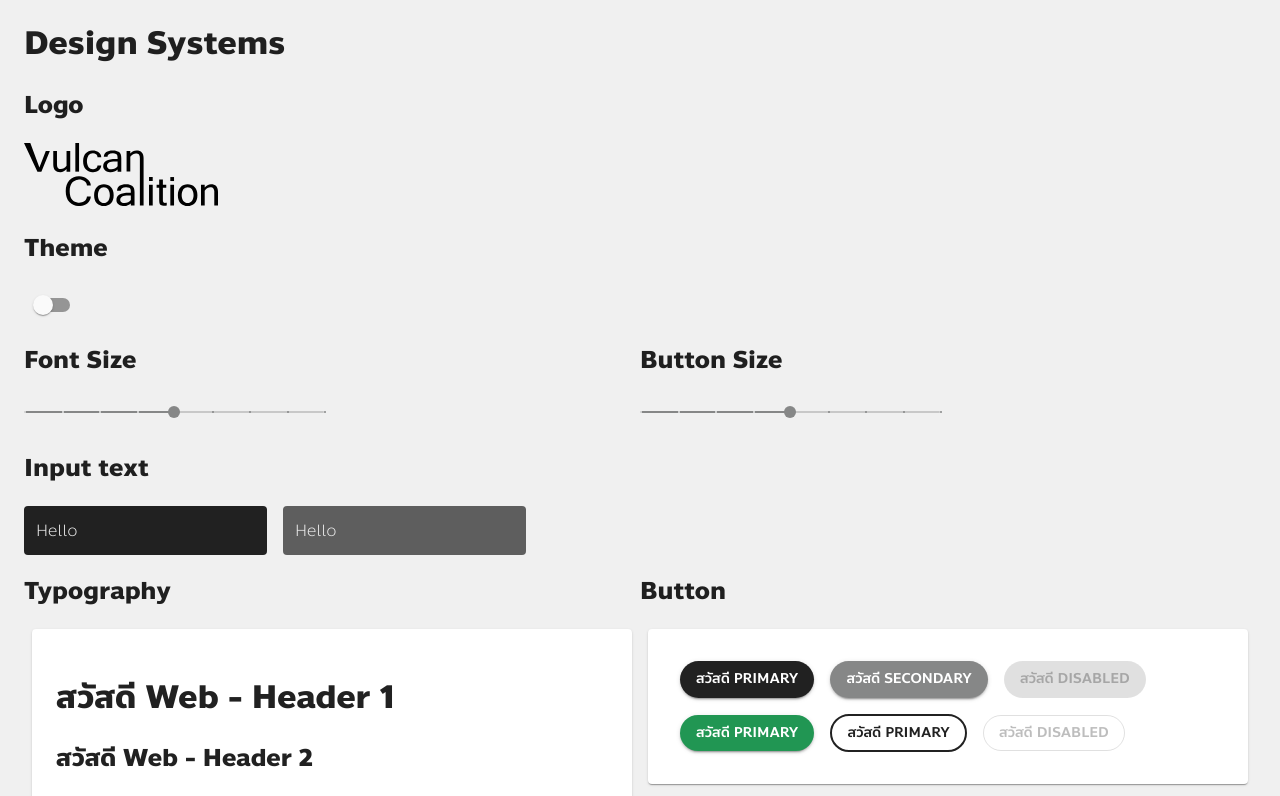
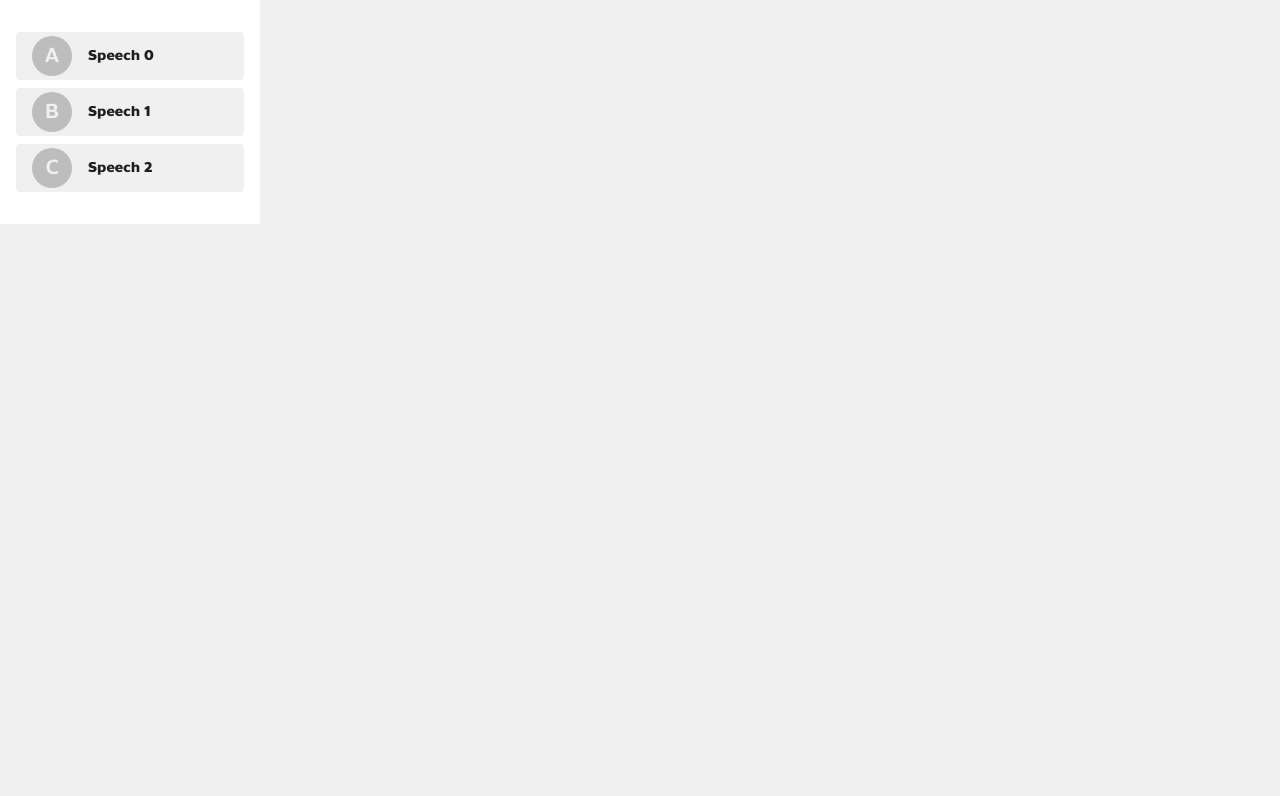
Before and after one commit to gf-tnk/learn-material-ui, a React (Create React App) app: page / in a window 1280 px wide. Shown: the top 796 px of the page. Built offline with nearby package versions, Linux system fonts and the light colour scheme.

Commit message:
add categoryItem component

```diff
--- a/src/App.tsx
+++ b/src/App.tsx
@@ -3,6 +3,7 @@ import SystemDesign from "./components/DesignSystem/DesignSystem";
 import CssBaseline from "@material-ui/core/CssBaseline";
 import ThemeContextProvider from "./contexts/theme";
 import ThemeProvider from "./themes/theme";
+import CategoryItem from "./components/CategoryItem/CategoryItem"
 
 import { setFontScale, setBtnScale } from "./plugins/setScaleElement";
 
@@ -32,7 +33,7 @@ function App() {
       <ThemeContextProvider>
         <ThemeProvider>
           <CssBaseline />
-          <SystemDesign />
+          <CategoryItem title="Sound" desc="sound check" hoverable={true}/>
         </ThemeProvider>
       </ThemeContextProvider>
     </>
--- /dev/null
+++ b/src/components/CategoryItem/CategoryItem.tsx
@@ -0,0 +1,69 @@
+import React, { useState } from "react";
+import {
+  Box,
+  Popover,
+  List,
+  ListItem,
+  ListItemAvatar,
+  Avatar,
+  ListItemText,
+} from "@material-ui/core";
+import { useStyles } from "./style";
+
+interface Props {
+  title: string;
+  desc: string;
+  icon?: string;
+  hoverable: boolean;
+}
+
+const CategoryItem: React.FC<Props> = (props) => {
+  const [hoverIndex, setHoverIndex] = useState<number>(-1);
+  const classes = useStyles();
+
+  const handlePopoverOpen = (index: number) => {
+    setHoverIndex(index);
+  };
+
+  const handlePopoverClose = () => {
+    setHoverIndex(-1);
+  };
+
+
+  return (
+    <>
+      <div className={classes.root}>
+        <List dense={true}>
+          {["A", "B", "C"].map((item, index) => (
+            <ListItem
+              key={index}
+              className={classes.item}
+              onMouseEnter={() => handlePopoverOpen(index)}
+              onMouseLeave={handlePopoverClose}
+            >
+              <ListItemAvatar>
+                <Avatar
+                  alt="Remy Sharp"
+                  src=""
+                  className={hoverIndex === index ? classes.avatar : undefined}
+                >
+                  {item}
+                </Avatar>
+              </ListItemAvatar>
+              <ListItemText
+                primary={<span className="wh4">Speech {index}</span>}
+                secondary={
+                  hoverIndex === index ? (
+                    <span className="wp3">เสียงพูด</span>
+                  ) : null
+                }
+              />
+            </ListItem>
+          ))}
+        </List>
+      </div>
+    </>
+  );
+};
+
+export default CategoryItem;
--- /dev/null
+++ b/src/components/CategoryItem/style.tsx
@@ -0,0 +1,25 @@
+import { makeStyles, Theme } from "@material-ui/core";
+
+export const useStyles = makeStyles((theme: Theme) => ({
+  root: {
+    maxWidth: 260,
+    backgroundColor: theme.palette.background.paper,
+    padding: theme.spacing(2),
+  },
+  item: {
+    margin: theme.spacing(1, 0, 1, 0),
+    backgroundColor: theme.palette.background.default,
+    borderRadius: 4,
+    cursor: "pointer",
+    "&:hover": {
+      border: "1px solid " + theme.palette.primary.main,
+      backgroundColor: theme.palette.secondary.main,
+    },
+  },
+  avatar: {
+    backgroundColor: "#C4C4C4",
+    "&:hover": {
+      backgroundColor: "#F0F0F0",
+    },
+  },
+}));
--- a/src/contexts/theme/index.tsx
+++ b/src/contexts/theme/index.tsx
@@ -4,12 +4,13 @@ interface Props {
   isDarkMode: boolean | undefined;
   setIsDarkMode: (value: boolean) => void;
 }
+const defaultTheme = localStorage.getItem("theme") === "dark" ? true: false
 export const ThemeContext = React.createContext<Props>({
-  isDarkMode: false,
+  isDarkMode: defaultTheme,
   setIsDarkMode: () => {},
 });
 const ThemeContextProvider = (props: { children: React.ReactNode }) => {
-  const [isDarkMode, setIsDarkMode] = useState<boolean>(false);
+  const [isDarkMode, setIsDarkMode] = useState<boolean>(defaultTheme);
 
   return (
     <ThemeContext.Provider
```
